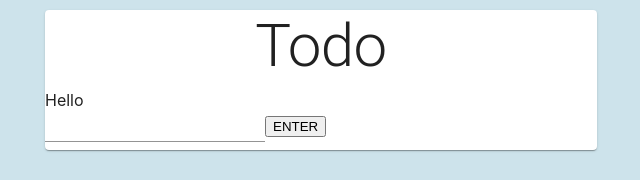
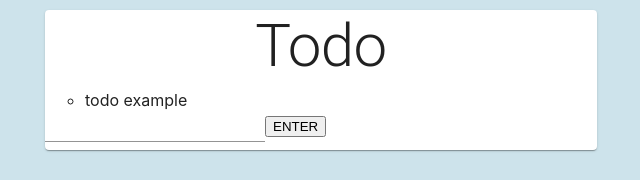
Before and after one commit to EmilieHumbert/react-todo-list-props, a React (Create React App) app: page / in a window 1280 px wide. Shown: the top 180 px of the page, without its empty margins (319-959 px from the left). Built offline with nearby package versions, Linux system fonts and the light colour scheme.

Commit message:
display todo list

```diff
--- a/src/App.js
+++ b/src/App.js
@@ -3,6 +3,7 @@ import Paper from "@material-ui/core/Paper";
 import Typography from "@material-ui/core/Typography";
 import Container from "@material-ui/core/Container";
 import { makeStyles } from "@material-ui/core/styles";
+import { generate as generateId } from "shortid";
 
 import TodoList from "./Components/TodoList";
 import "./App.css";
@@ -20,7 +21,7 @@ function App() {
   const classes = useStyles();
 
   const [list, setList] = useState([
-    { id: "id", text: "todo example", completed: false },
+    { id: generateId(), text: "todo example", completed: false },
   ]);
 
   return (
--- a/src/Components/AddTodoForm.js
+++ b/src/Components/AddTodoForm.js
@@ -1,5 +1,6 @@
 import React, { useState } from "react";
 import { Input } from "@material-ui/core";
+import { generate as generateId } from "shortid";
 
 const AddListItemForm = ({ list, setList }) => {
   const [input, setInput] = useState("");
@@ -10,7 +11,7 @@ const AddListItemForm = ({ list, setList }) => {
   };
 
   const handleSubmit = () => {
-    setList([...list, { id: "id", text: input, completed: false }]);
+    setList([...list, { id: generateId(), text: input, completed: false }]);
     setInput("");
   };
 
--- a/src/Components/Todo.js
+++ b/src/Components/Todo.js
@@ -1,7 +1,16 @@
 import React from "react";
+import { generate as generateId } from "shortid";
 
-const ListItem = ({list, listItem}) => {
-  return <div>Hello</div>;
+const ListItem = ({ list, setList }) => {
+
+  const displayList = list.map((listItem, index) => {
+    return <li key={generateId()}>{listItem.text}</li>;
+  });
+  return (
+    <div>
+      <ul>{displayList}</ul>
+    </div>
+  );
 };
 
 export default ListItem;
--- a/src/Components/TodoList.js
+++ b/src/Components/TodoList.js
@@ -4,10 +4,10 @@ import List from "@material-ui/core/List";
 import AddTodoForm from "./AddTodoForm";
 import Todo from "./Todo";
 
-const TodoList = ({list, setList}) => {
+const TodoList = ({ list, setList }) => {
   return (
     <List>
-      <Todo />
+      <Todo list={list} setList={setList} />
       <AddTodoForm list={list} setList={setList} />
     </List>
   );
```
